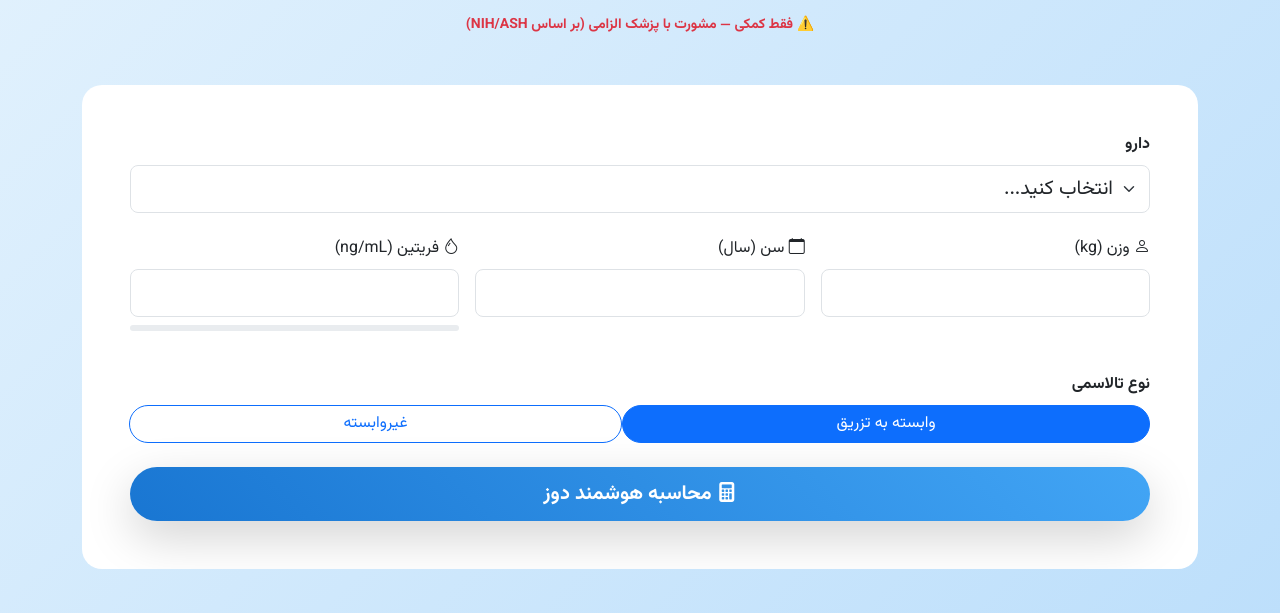
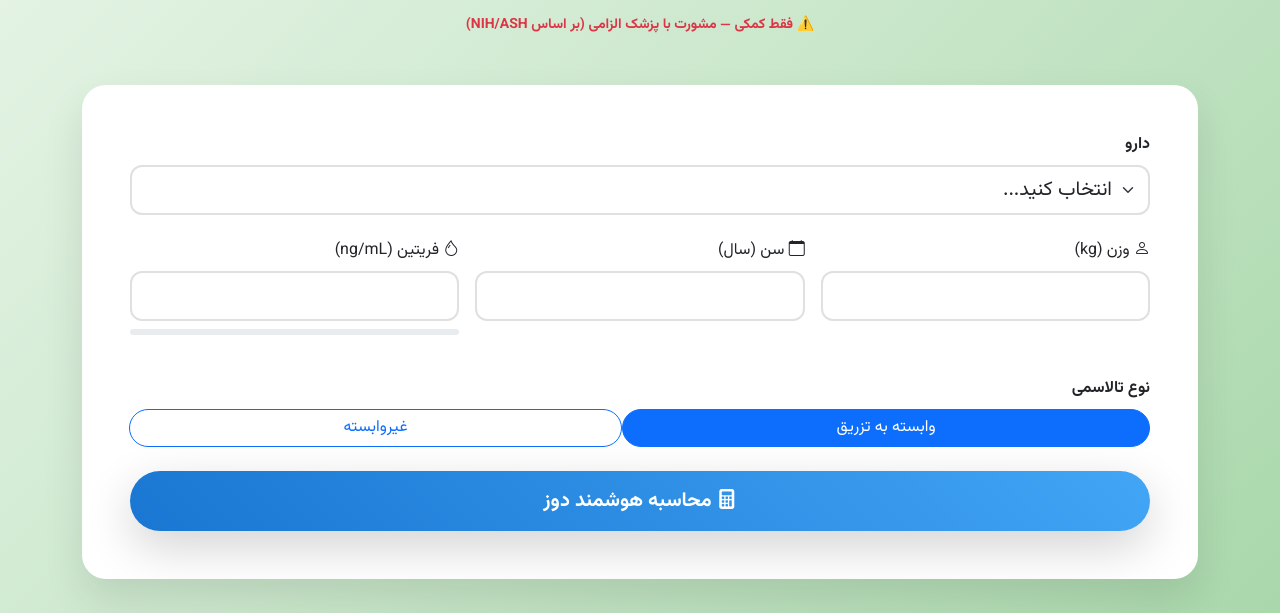
Before and after one commit to Ganjabady/TalaDose1, a plain HTML site: page index.html in a window 1280 px wide. Shown: the part 156-769 px from the top of the page. Drawn offline with nearby package versions, Linux system fonts and the light colour scheme.

Commit message:
Update style.css

```diff
--- a/css/style.css
+++ b/css/style.css
@@ -1,31 +1,82 @@
+@import url('https://fonts.googleapis.com/css2?family=Vazirmatn:wght@300;400;700&display=swap');
+
 body {
-    background: linear-gradient(135deg, #e3f2fd 0%, #bbdefb 100%);
-    background: linear-gradient(135deg, #e3f2fd 0%, #bbdefb 100%);
+    background: linear-gradient(135deg, #e8f5e8 0%, #c8e6c9 50%, #a5d6a7 100%);
     min-height: 100vh;
-    font-family: 'Vazirmatn', Tahoma, sans-serif;
+    font-family: 'Vazirmatn', sans-serif;
+    color: #333;
+}
+
+.gradient-text {
+    background: linear-gradient(45deg, #0d47a1, #1976d2, #42a5f5);
+    -webkit-background-clip: text;
+    -webkit-text-fill-color: transparent;
+    background-clip: text;
 }
 
 .card {
-    border-radius: 20px !important;
+    border-radius: 24px !important;
     overflow: hidden;
+    backdrop-filter: blur(10px);
+    transition: transform 0.3s ease;
+}
+
+.card:hover {
+    transform: translateY(-5px);
 }
 
 .btn-primary {
     background: linear-gradient(45deg, #1976d2, #42a5f5);
     border: none;
     border-radius: 50px;
-    padding: 12px 30px;
-    font-weight: bold;
+    padding: 15px 30px;
+    font-weight: 600;
+    transition: all 0.3s ease;
 }
 
 .btn-primary:hover {
-    transform: translateY(-2px);
-    box-shadow: 0 8px 20px rgba(25, 118, 210, 0.3);
+    transform: scale(1.02);
+    box-shadow: 0 10px 25px rgba(25, 118, 210, 0.3);
 }
 
-h1.display-5 {
-    background: linear-gradient(45deg, #1976d2, #42a5f5);
-    -webkit-background-clip: text;
-    -webkit-text-fill-color: transparent;
-    background-clip: text;
+.animate-fade-in {
+    animation: fadeIn 1s ease-in;
 }
+
+@keyframes fadeIn {
+    from { opacity: 0; transform: translateY(20px); }
+    to { opacity: 1; transform: translateY(0); }
+}
+
+.animate-slide-up {
+    animation: slideUp 0.8s ease-out;
+}
+
+@keyframes slideUp {
+    from { opacity: 0; transform: translateY(30px); }
+    to { opacity: 1; transform: translateY(0); }
+}
+
+.animate-slide-up-delay {
+    animation: slideUp 0.8s ease-out 0.2s both;
+}
+
+.progress-bar {
+    background: linear-gradient(90deg, #ff9800, #ffc107);
+    transition: width 0.5s ease;
+}
+
+.form-select, .form-control {
+    border-radius: 12px;
+    border: 2px solid #e0e0e0;
+    transition: border-color 0.3s;
+}
+
+.form-select:focus, .form-control:focus {
+    border-color: #1976d2;
+    box-shadow: 0 0 0 0.2rem rgba(25, 118, 210, 0.25);
+}
+
+.shadow-xl {
+    box-shadow: 0 20px 40px rgba(0,0,0,0.1) !important;
+}
```
